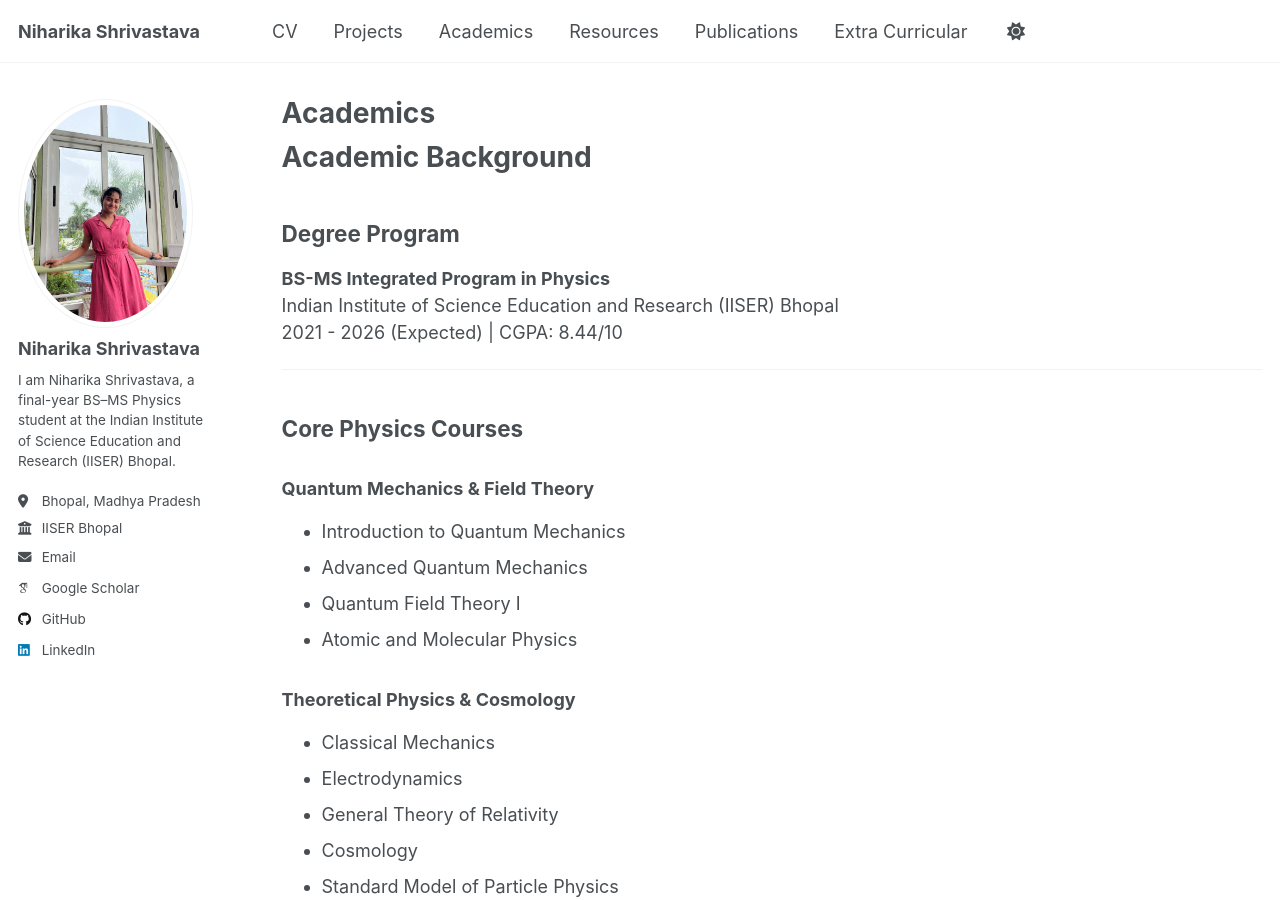
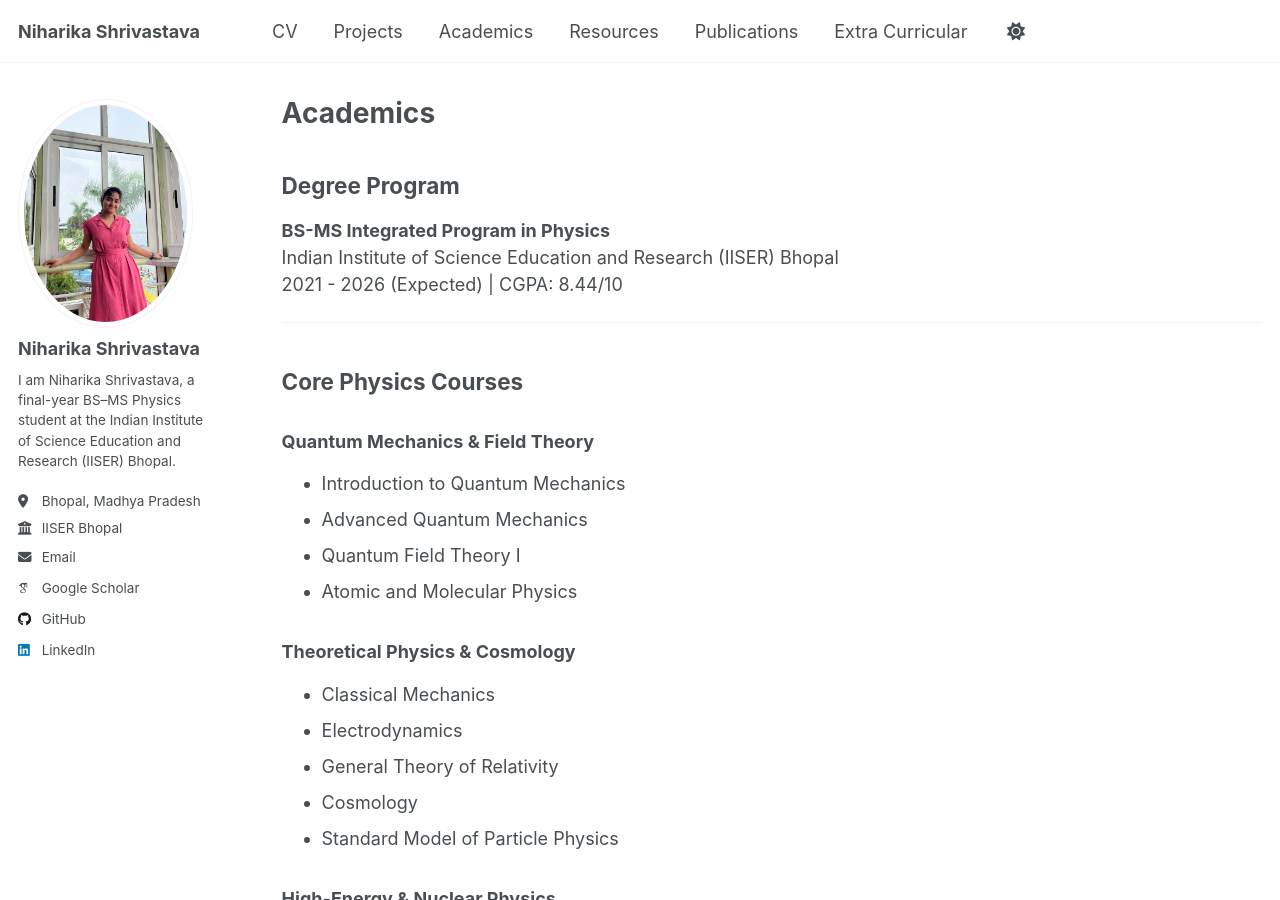
Before and after one commit to niharikashri22/niharikashri22.github.io, a Jekyll site: the page built from _pages/academics.md, in a window 1280 px wide and 900 px high. Built offline with Jekyll 4.4.1, drawn with Linux system fonts in a browser that asks for light colours; some web fonts are replaced; a script that is not in the unit is left out.

Commit message:
Update academics.md

```diff
--- a/_pages/academics.md
+++ b/_pages/academics.md
@@ -7,7 +7,7 @@ author_profile: true
 
 {% include base_path %}
 
-# Academic Background
+
 
 ## Degree Program
 **BS-MS Integrated Program in Physics**
```
